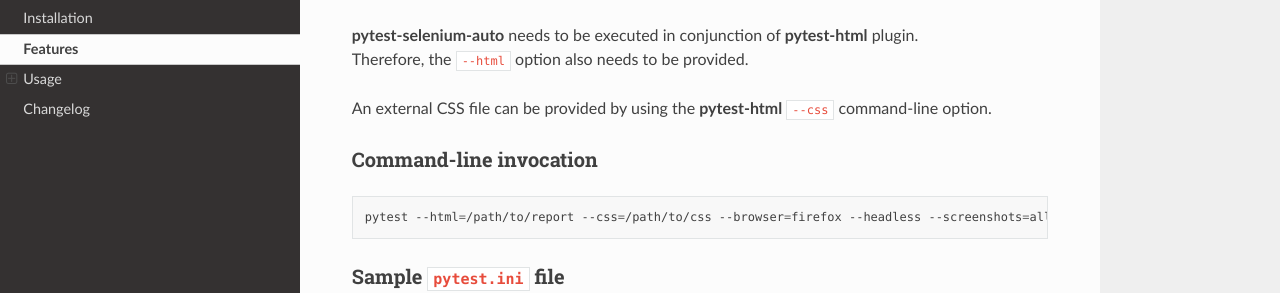
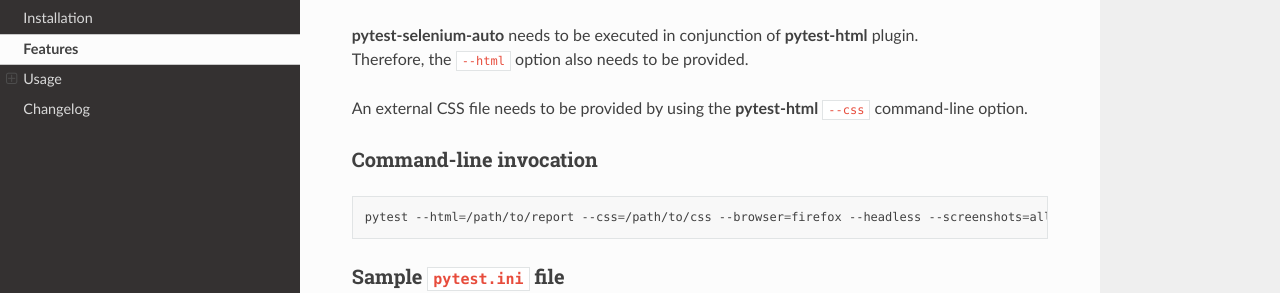
Before and after one commit to harmin-parra/pytest-selenium-auto, a Sphinx documentation site: the page built from docs/user_guide.rst, in a window 1280 px wide and 900 px high, scrolled down 3966 px. Shown: the part 159-452 px from the top of the window. Built offline with Sphinx 7.4.7 and the Read the Docs theme 2.0.0, drawn with Linux system fonts in a browser that asks for light colours.

Commit message:
update doc

```diff
--- a/docs/user_guide.rst
+++ b/docs/user_guide.rst
@@ -202,7 +202,7 @@
 | **pytest-selenium-auto** needs to be executed in conjunction of **pytest-html** plugin.
 | Therefore, the ``--html`` option also needs to be provided.
 
-An external CSS file can be provided by using the **pytest-html** ``--css`` command-line option.
+An external CSS file needs to be provided by using the **pytest-html** ``--css`` command-line option.
 
 
 Command-line invocation
```
